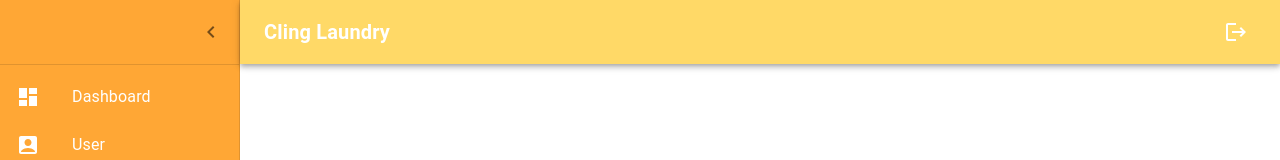
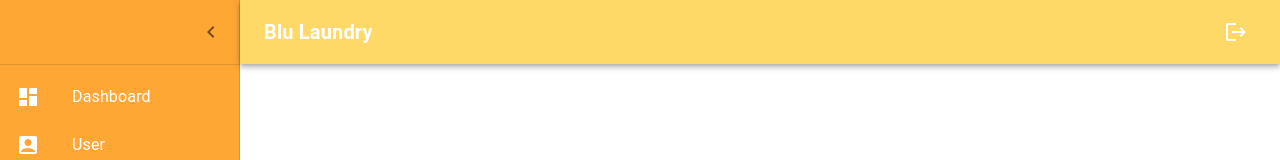
Before and after one commit to agnesjuliana/fe-laundry-react, a React (Create React App) app: page / in a window 1280 px wide. Shown: the top 160 px of the page. Built offline with nearby package versions, Linux system fonts and the light colour scheme; sample sign-in values are in the browser's storage.

Commit message:
dump blu laundry

```diff
--- a/src/components/pages/FrontPage.js
+++ b/src/components/pages/FrontPage.js
@@ -339,7 +339,7 @@
                   noWrap
                   sx={{ flexGrow: 1 }}
                 >
-                  <b>Cling Laundry</b>
+                  <b>Blu Laundry</b>
                 </Typography>
                 <IconButton color="inherit" onClick={() => handleLogout()}>
                   <LogoutIcon />
```
